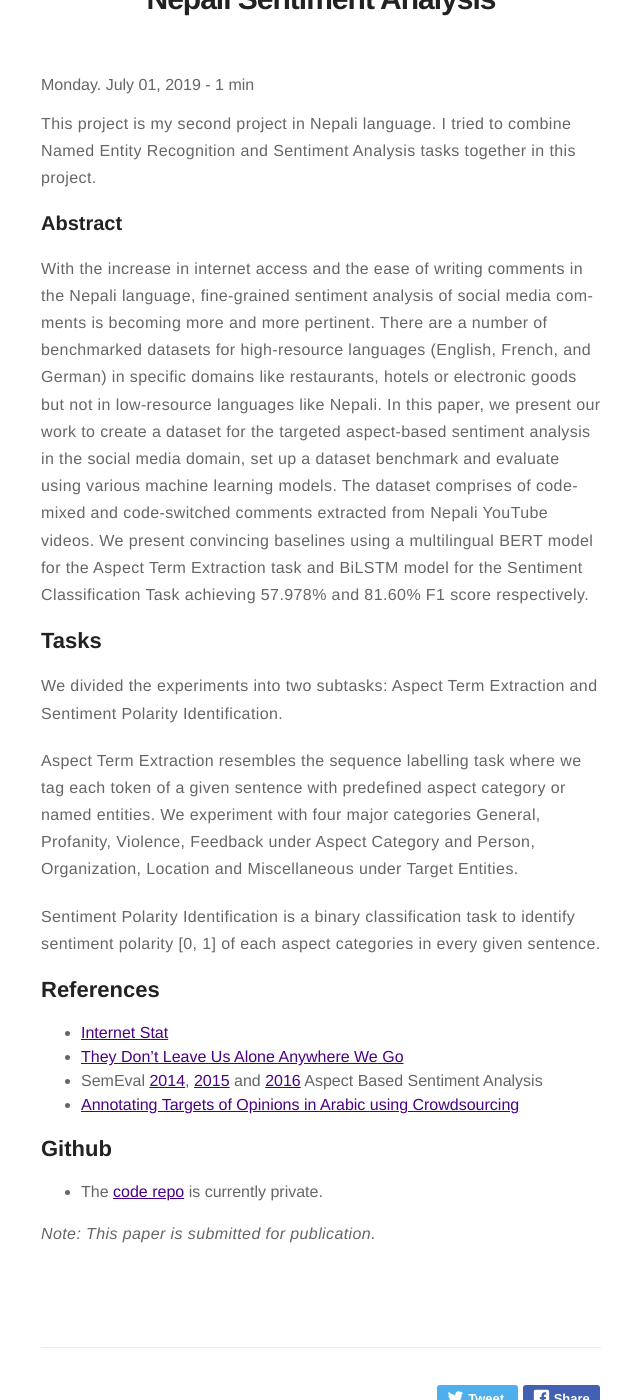
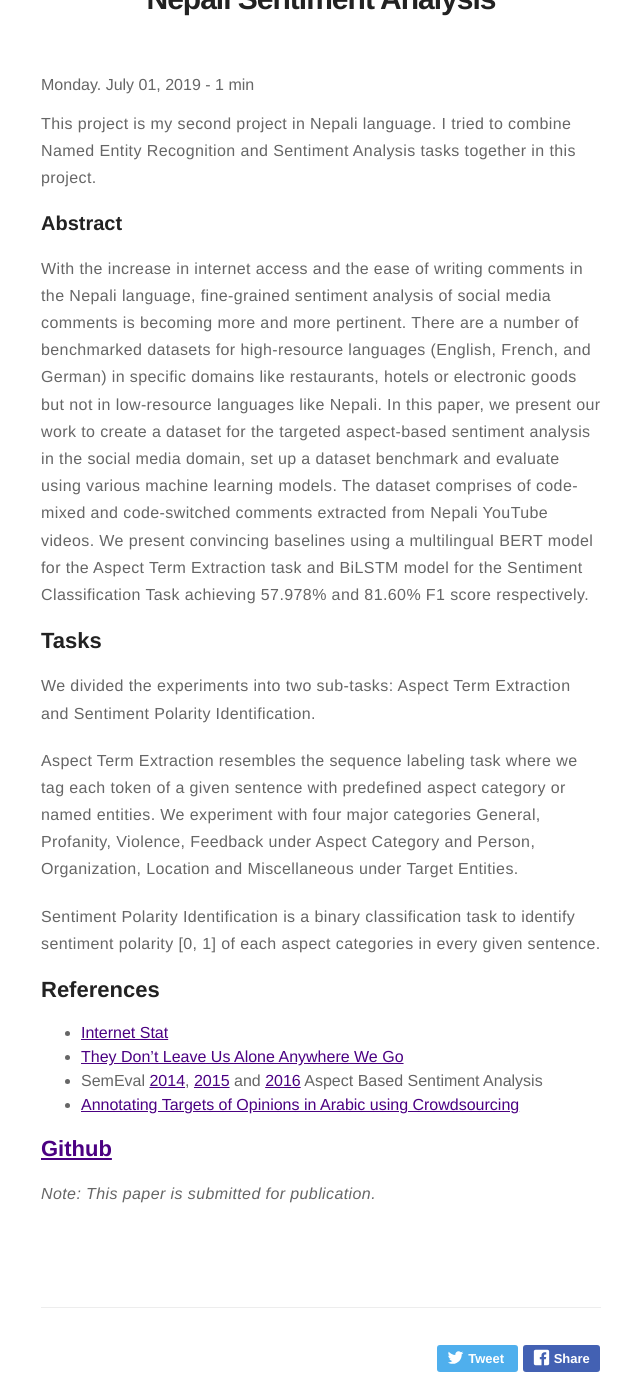
Before and after one commit to oya163/oya163.github.io, a Jekyll site: the page built from _posts/2019-07-01-nepali-sa.markdown, in a window 1280 px wide and 1400 px high, scrolled down 274 px. Shown: the whole window, without its empty margins (319-959 px from the left). Built offline with Jekyll 4.4.1, drawn with Linux system fonts in a browser that asks for light colours; comment, search, counter and statistics services are not loaded.

Commit message:
Basic updates

```diff
--- a/_posts/2019-07-01-nepali-sa.markdown
+++ b/_posts/2019-07-01-nepali-sa.markdown
@@ -16,8 +16,7 @@ Named Entity Recognition and Sentiment Analysis tasks together in this project.
 ### Abstract
 With the increase in internet access and
 the ease of writing comments in the Nepali language,
-fine-grained sentiment analysis of social media com-
-ments is becoming more and more pertinent. There are
+fine-grained sentiment analysis of social media comments is becoming more and more pertinent. There are
 a number of benchmarked datasets for high-resource
 languages (English, French, and German) in specific
 domains like restaurants, hotels or electronic goods but
@@ -35,9 +34,9 @@ model for the Sentiment Classification Task achieving
 
 
 ## Tasks
-We divided the experiments into two subtasks: Aspect Term Extraction and Sentiment Polarity Identification.
+We divided the experiments into two sub-tasks: Aspect Term Extraction and Sentiment Polarity Identification.
 
-Aspect Term Extraction resembles the sequence labelling task where we tag each token of a given sentence with
+Aspect Term Extraction resembles the sequence labeling task where we tag each token of a given sentence with
 predefined aspect category or named entities. We experiment with four major categories General, Profanity, Violence, Feedback under Aspect Category and Person, Organization, Location and Miscellaneous under Target Entities.
 
 Sentiment Polarity Identification is a binary classification task to identify sentiment polarity [0, 1] of each
@@ -51,8 +50,7 @@ aspect categories in every given sentence.
 - [Annotating Targets of Opinions in Arabic using Crowdsourcing](https://www.aclweb.org/anthology/W15-3210.pdf)
 
 
-## Github
-- The [code repo](https://github.com/oya163/nepali-sentiment-analysis) is currently private.
+## [Github](https://github.com/oya163/nepali-sentiment-analysis)
 
 
 *Note: This paper is submitted for publication.*
```
